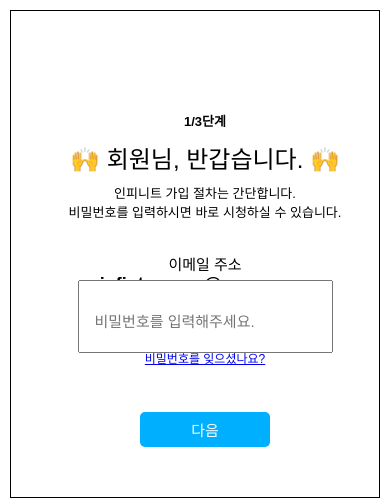
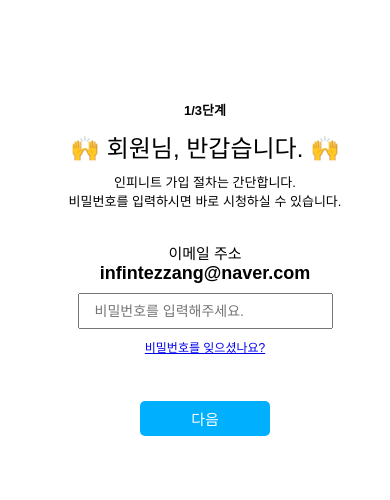
Before and after one commit to broisHyeong/broisHyeong.github.io, a plain HTML site: page main/signup.html in a window 390 px wide. Drawn offline with Linux system fonts and the light colour scheme; a web font is replaced by a local one.

Commit message:
modify signup media_oh

```diff
--- a/css/index.css
+++ b/css/index.css
@@ -37,8 +37,8 @@
 }
 
 #form {
-  width: 80vw;
-  height: 8vh;
+  width: 600px;
+  height: 50px;
   background: none;
   background-color: rgba(0, 0, 0, 0.3);
   border: 1px solid rgb(207, 202, 202);
@@ -217,6 +217,10 @@
   display: flex;
   justify-content: center;
   align-items: center;
+}
+
+#childimg img {
+  object-fit: cover;
 }
 
 #child {
@@ -401,7 +405,7 @@
 
   #form {
     width: 80vw;
-    height: 10vh;
+    height: 8vh;
     background: none;
     background-color: rgba(0, 0, 0, 0.3);
     border: 1px solid rgb(207, 202, 202);
@@ -410,8 +414,6 @@
 
   input::placeholder{
     color: rgb(207, 202, 202);
-    padding-left: 10px;
-    font-size: 20px;
   }
 
   .start {
--- a/css/signup.css
+++ b/css/signup.css
@@ -79,11 +79,7 @@
 }
 
 @media screen and (max-width: 426px) {
-  body {
-    margin: 10px;
-  }
   #container {
-    border: solid 1px black;
     padding-left: 20px;
     display: flex;
     justify-content: center;
@@ -114,12 +110,15 @@
 
   #form {
     width: 60vw;
-    height: 8vh;
+    height: 30px;
     margin: -50%;
+    font-size: 14px;
   }
+
   input::placeholder{
-    font-size: 15px;
+    font-size: 14px;
   }
+
   a {
     font-size: 12px;
   }
--- a/css/signup2.css
+++ b/css/signup2.css
@@ -54,11 +54,7 @@
 }
 
 @media screen and (max-width: 426px) {
-  body {
-    margin: 10px;
-  }
   #container {
-    border: solid 1px black;
     padding-left: 20px;
     display: flex;
     justify-content: center;
@@ -72,6 +68,11 @@
   #content1 {
     font-size: 22px;
     margin-bottom: -30px;
+  }
+
+  .wrapper p {
+    display: block;
+    margin-top: 10px;
   }
 
   li {
```
